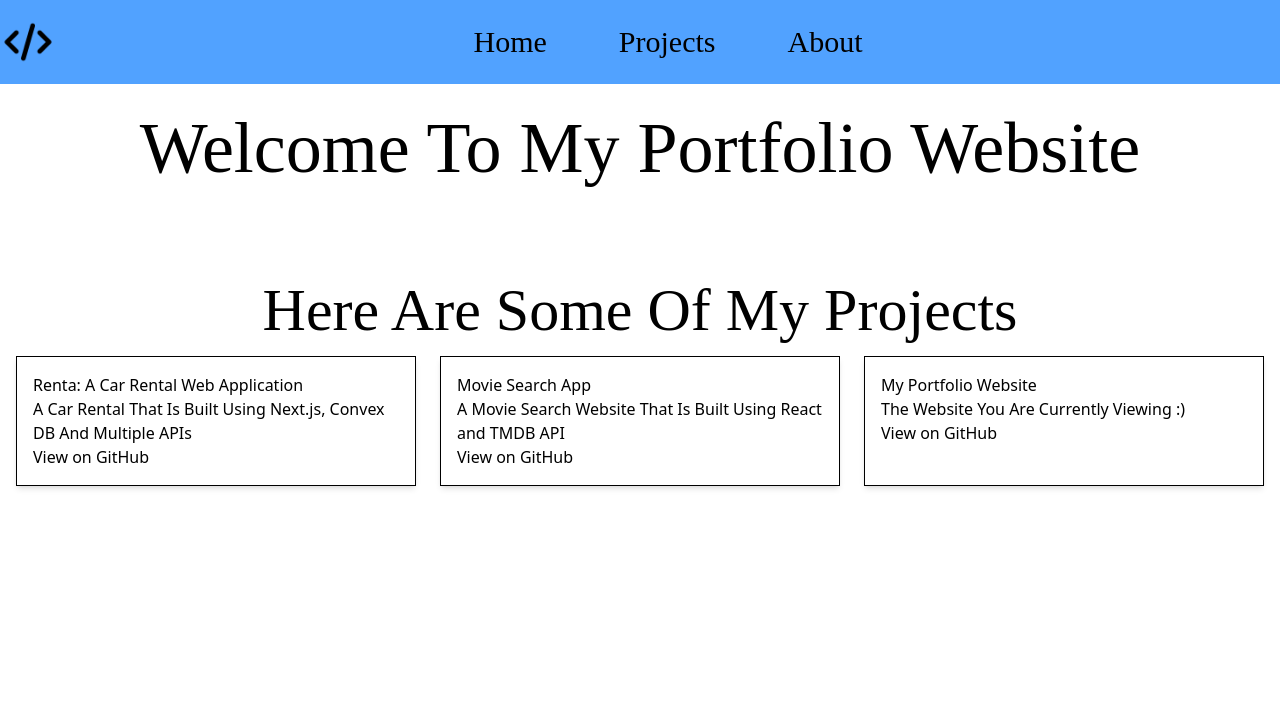
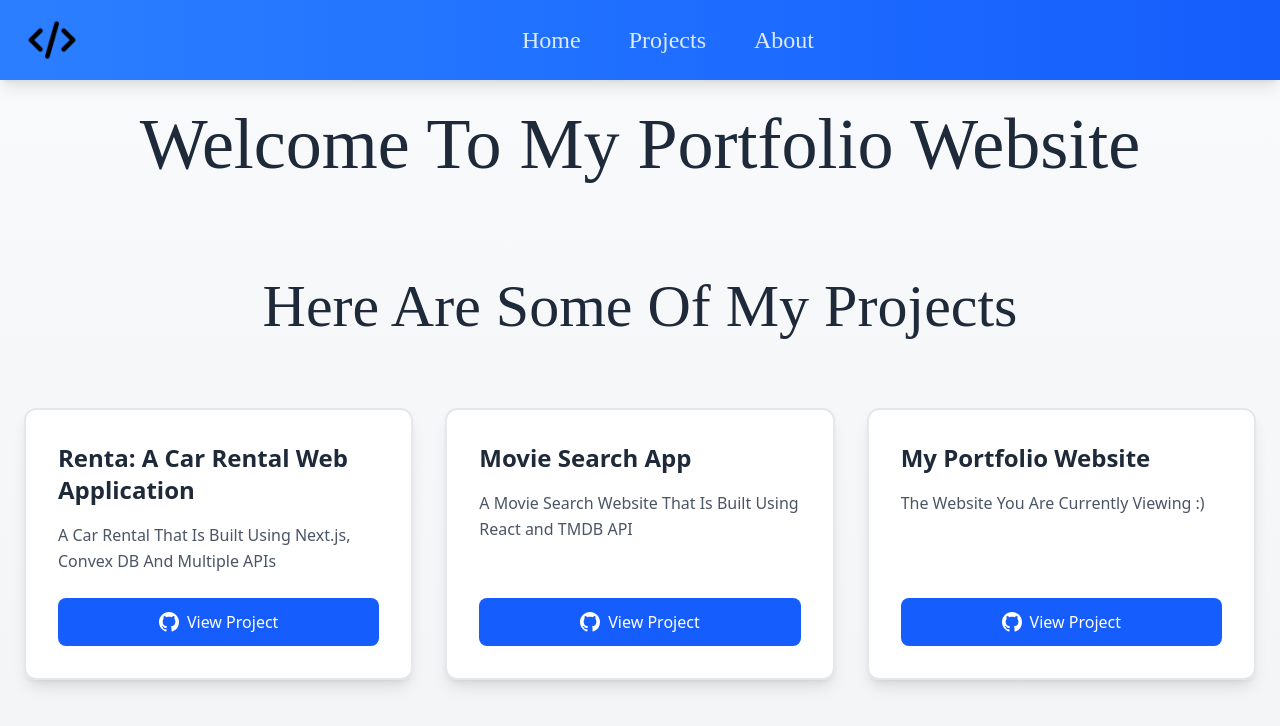
Before and after one commit to osman-m00/personal, a React app: page / in a window 1280 px wide. Shown: the top 726 px of the page. Built offline with nearby package versions, Linux system fonts and the light colour scheme; the HTML template or start-up script is replaced by a standard one.

Commit message:
finished card implementation and ui improvement

```diff
--- a/src/App.jsx
+++ b/src/App.jsx
@@ -4,13 +4,12 @@ import Card from './components/Card'
 function App() {
 
   return (
-    <>
-     <Header/>
-     <p className="font-['Montserrat'] text-7xl text-center mt-7">Welcome To My Portfolio Website</p>
-     <p className="font-['Montserrat'] text-6xl text-center mt-24">Here Are Some Of My Projects</p>
-     <Card/>
-
-    </>
+    <div className="min-h-screen bg-gradient-to-b from-gray-50 to-gray-100">
+      <Header/>
+      <p className="font-['Montserrat'] text-7xl text-center mt-7 text-gray-800">Welcome To My Portfolio Website</p>
+      <p className="font-['Montserrat'] text-6xl text-center mt-24 text-gray-800 mb-12">Here Are Some Of My Projects</p>
+      <Card/>
+    </div>
   )
 }
 
--- a/src/components/Card.jsx
+++ b/src/components/Card.jsx
@@ -3,13 +3,21 @@ import projects from '../projectData';
 
 const Card = () => {
   return (
-    <div className="grid grid-cols-3 gap-6 p-4">
+    <div className="grid grid-cols-1 md:grid-cols-2 lg:grid-cols-3 gap-8 p-6">
       {projects.map((project, index) => (
-        <div key={index} className="border p-4 shadow-md">
-          <h3>{project.title}</h3>
-          <p>{project.description}</p>
-          <a href={project.link} target="_blank" rel="noopener noreferrer">
-            View on GitHub
+        <div key={index} className="bg-white rounded-xl p-8 flex flex-col justify-between h-full shadow-lg hover:shadow-2xl transition-all duration-300 hover:-translate-y-2 border-2 border-gray-200">
+          <h3 className="text-2xl font-bold mb-4 text-gray-800">{project.title}</h3>
+          <p className="text-gray-600 mb-6 flex-grow leading-relaxed">{project.description}</p>
+          <a
+            href={project.link}
+            target="_blank"
+            rel="noopener noreferrer"
+            className="inline-flex items-center justify-center px-6 py-3 bg-blue-600 text-white rounded-lg hover:bg-blue-700 transition-colors duration-300 font-medium"
+          >
+            <svg className="w-5 h-5 mr-2" fill="currentColor" viewBox="0 0 24 24">
+              <path d="M12 0C5.37 0 0 5.37 0 12c0 5.31 3.435 9.795 8.205 11.385.6.105.825-.255.825-.57 0-.285-.015-1.23-.015-2.235-3.015.555-3.795-.735-4.035-1.41-.135-.345-.72-1.41-1.23-1.695-.42-.225-1.02-.78-.015-.795.945-.015 1.62.87 1.845 1.23 1.08 1.815 2.805 1.305 3.495.99.105-.78.42-1.305.765-1.605-2.67-.3-5.46-1.335-5.46-5.925 0-1.305.465-2.385 1.23-3.225-.12-.3-.54-1.53.12-3.18 0 0 1.005-.315 3.3 1.23.96-.27 1.98-.405 3-.405s2.04.135 3 .405c2.295-1.56 3.3-1.23 3.3-1.23.66 1.65.24 2.88.12 3.18.765.84 1.23 1.905 1.23 3.225 0 4.605-2.805 5.625-5.475 5.925.435.375.81 1.095.81 2.22 0 1.605-.015 2.895-.015 3.3 0 .315.225.69.825.57A12.02 12.02 0 0024 12c0-6.63-5.37-12-12-12z" />
+            </svg>
+            View Project
           </a>
         </div>
       ))}
--- a/src/components/Header.jsx
+++ b/src/components/Header.jsx
@@ -2,16 +2,30 @@ import React from 'react'
 
 const Header = () => {
   return (
-   <header className="w-full border-blue-200 bg-blue-400 h-21">
-   <div className="container mx-auto flex items-center h-full">
+   <header className="w-full bg-gradient-to-r from-blue-500 to-blue-600 shadow-lg">
+     <div className="container mx-auto flex items-center h-20 px-6">
       <div className="logo flex-shrink-0">
-        <img src="./html.png" alt="Logo" className='w-14 h-14' />
+        <a href="./">
+          <img src="./html.png" alt="Logo" className='w-14 h-14 hover:scale-105 transition-transform duration-300' />
+        </a>
       </div>
       <nav className="flex-1 flex justify-center">
-      <ul className="flex space-x-18 font-['Raleway'] text-3xl">
-        <li><a href="./" className="font-medium transition-all duration-300 hover:text-white hover:border-b-2 hover:border-white">Home</a></li>
-        <li><a href="./" className="font-medium transition-all duration-300 hover:text-white hover:border-b-2 hover:border-white">Projects</a></li>
-        <li><a href="./" className="font-medium transition-all duration-300 hover:text-white hover:border-b-2 hover:border-white">About</a></li>
+        <ul className="flex space-x-12 font-['Raleway'] text-2xl">
+          <li>
+            <a href="./" className="font-medium text-blue-100 hover:text-white transition-colors duration-300 py-2 border-b-2 border-transparent hover:border-white">
+              Home
+            </a>
+          </li>
+          <li>
+            <a href="./" className="font-medium text-blue-100 hover:text-white transition-colors duration-300 py-2 border-b-2 border-transparent hover:border-white">
+              Projects
+            </a>
+          </li>
+          <li>
+            <a href="./" className="font-medium text-blue-100 hover:text-white transition-colors duration-300 py-2 border-b-2 border-transparent hover:border-white">
+              About
+            </a>
+          </li>
         </ul>
       </nav>
      </div>
```
Lines whose indentation alone changed are shown as unchanged.
